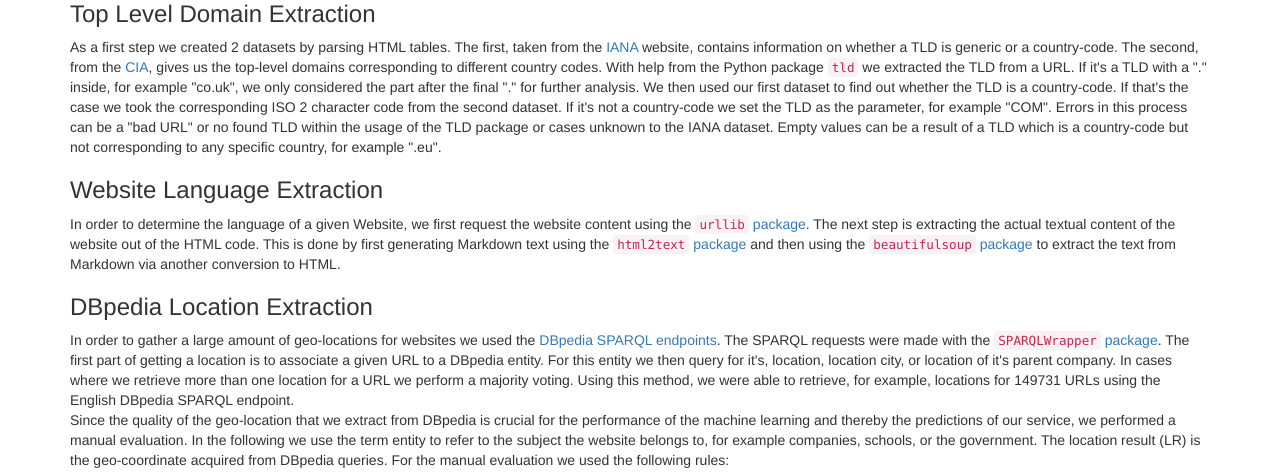
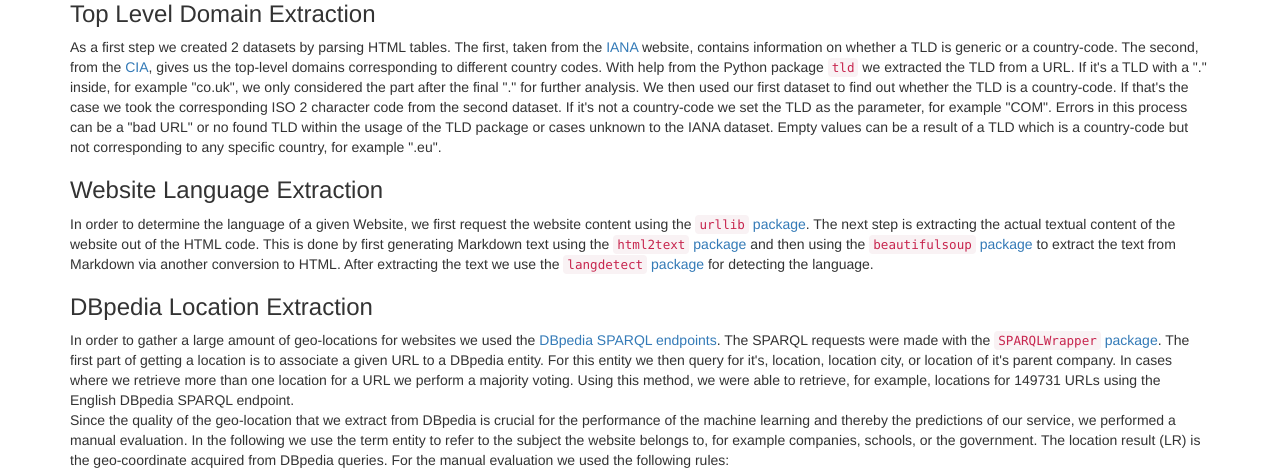
Before and after one commit to mkrnr/wikiwhere-website, a PHP site: page /about.php in a window 1280 px wide. Shown: the part 681-1154 px from the top of the page. Run offline with PHP 8.4, Linux system fonts and the light colour scheme; some libraries are stand-ins or nearby versions.

Commit message:
Add sentence on langdetext to about.php

```diff
--- a/about.php
+++ b/about.php
@@ -75,6 +75,7 @@
         In order to determine the language of a given Website, we first request the website content using the <a href="https://docs.python.org/2/library/urllib.html"><code>urllib</code> package</a>.
         The next step is extracting the actual textual content of the website out of the HTML code.
         This is done by first generating Markdown text using the <a href="https://pypi.python.org/pypi/html2text"><code>html2text</code> package</a> and then using the <a href="https://pypi.python.org/pypi/beautifulsoup4"><code>beautifulsoup</code> package</a> to extract the text from Markdown via another conversion to HTML.
+        After extracting the text we use the <a href="https://github.com/Mimino666/langdetect"><code>langdetect</code> package</a> for detecting the language.
 	    </p>
 	    <h3>DBpedia Location Extraction</h3>
         In order to gather a large amount of geo-locations for websites we used the <a href="http://dbpedia.org/sparql">DBpedia SPARQL endpoints</a>.
```
